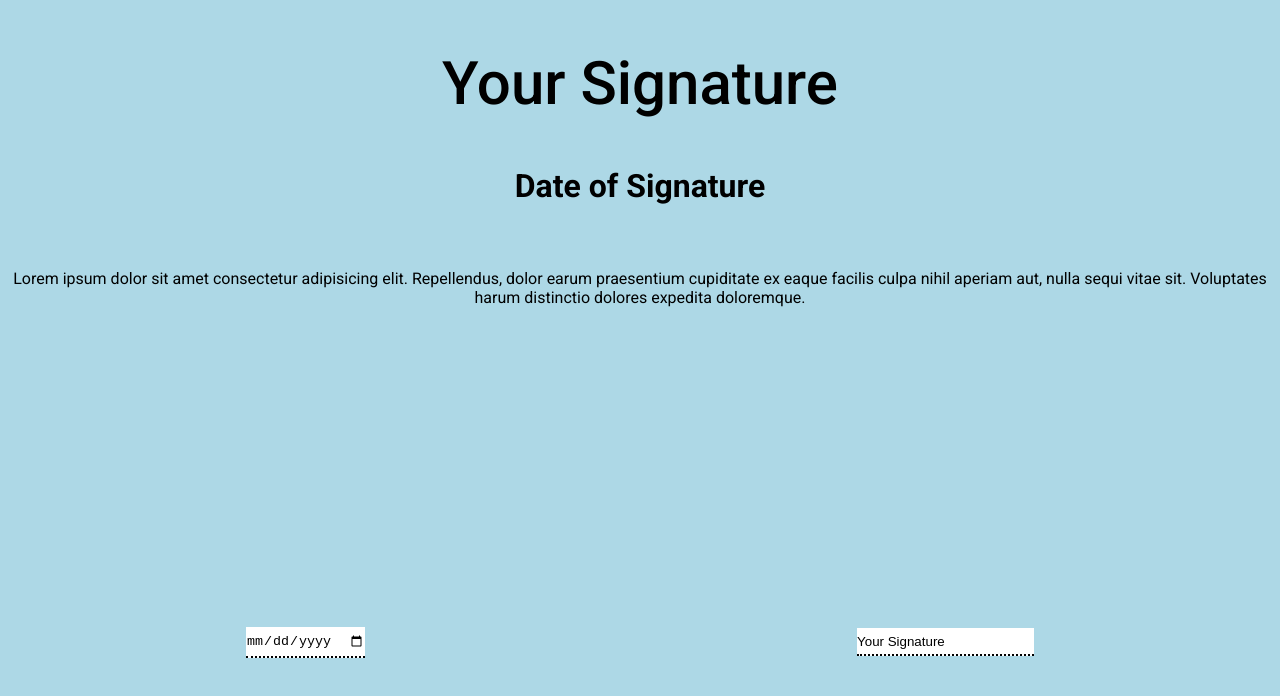
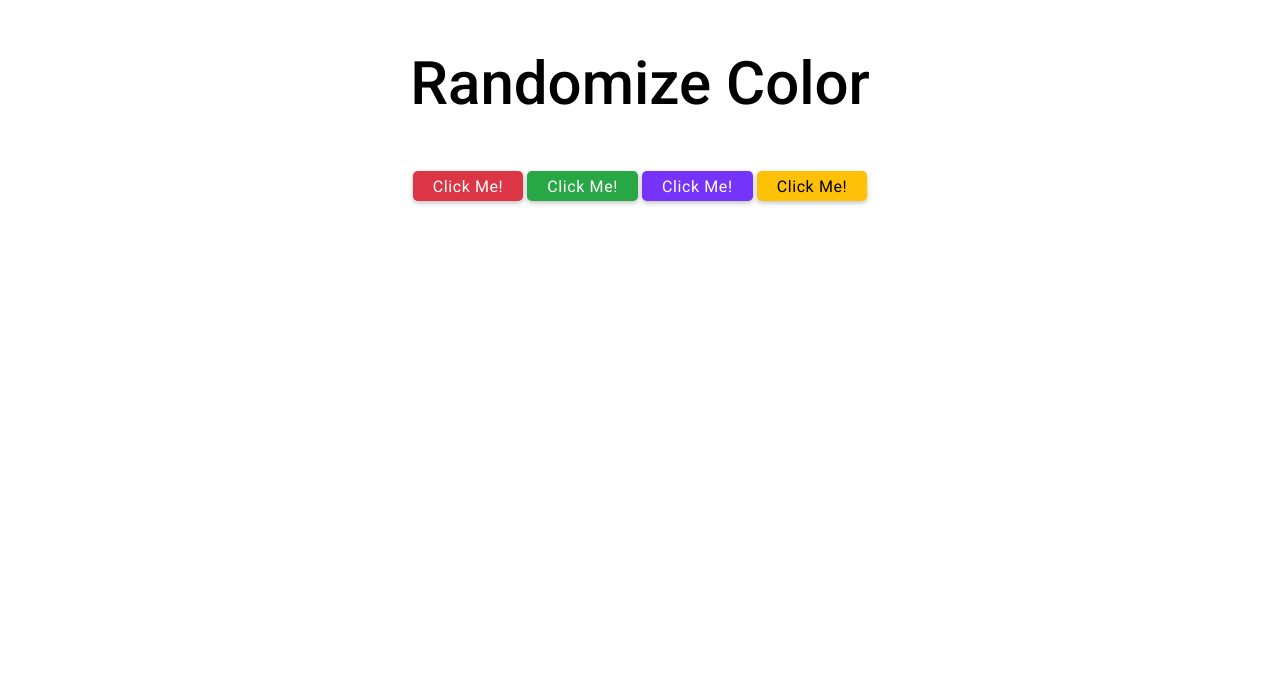
Before and after one commit to NoriFe/react-project-1, a React (Create React App) app: page / in a window 1280 px wide. Shown: the top 696 px of the page. Built offline with nearby package versions, Linux system fonts and the light colour scheme.

Commit message:
randomize color onClick event in react
changing color of background and button on click

```diff
--- a/src/App.js
+++ b/src/App.js
@@ -1,11 +1,13 @@
 
 import './App.css';
+import RandomizeColors from './projects/randomize-colors/RandomizeColors';
 import Signature from './projects/signature/Signature';
 
 function App() {
   return (
     <div className="App">
-      <Signature />
+      {/* <Signature /> */}
+      <RandomizeColors />
     </div>
   );
 }
--- a/src/projects/components/Title.jsx
+++ b/src/projects/components/Title.jsx
@@ -1,7 +1,7 @@
 import React from 'react'
 
 export default function Title({ classes, text }) {
-  return <h1 className={!classes ? 'title text-center' : classes}>{!text ? "Title" : text}</h1>
+  return <h1 className={!classes ? "title text-center" : (classes && "title")}>{!text ? "Title" : text}</h1>
 
 
 }
--- /dev/null
+++ b/src/projects/randomize-colors/RandomizeColors.jsx
@@ -0,0 +1,31 @@
+import React from 'react'
+import Title from '../components/Title'
+
+export default function RandomizeColors() {
+    const handleClick = (e) => {
+       let body = document.querySelector("body");
+       body.style.backgroundColor = randomColor();
+       e.target.style.backgroundColor = randomColor();
+    };
+
+    function randomColor() {
+        let letters = '0123456789ABCDEF';
+        let color ="#";
+        for (let i=0; i<6 ; i++) {
+            color += letters[Math.floor(Math.random() * 16)];
+    }
+    return color;
+}
+
+  return (
+    <div className='cointainer'>
+      <Title text={"Randomize Color"} classses={"mb-4"}/>
+      <div className='text-center'>
+        <button className='btn btn-danger' onClick={handleClick}>Click Me!</button>
+        <button className='btn btn-success' onClick={handleClick}>Click Me!</button>
+        <button className='btn btn-primary' onClick={handleClick}>Click Me!</button>
+        <button className='btn btn-warning' onClick={handleClick}>Click Me!</button>
+     </div>
+    </div>
+  )
+}
```
